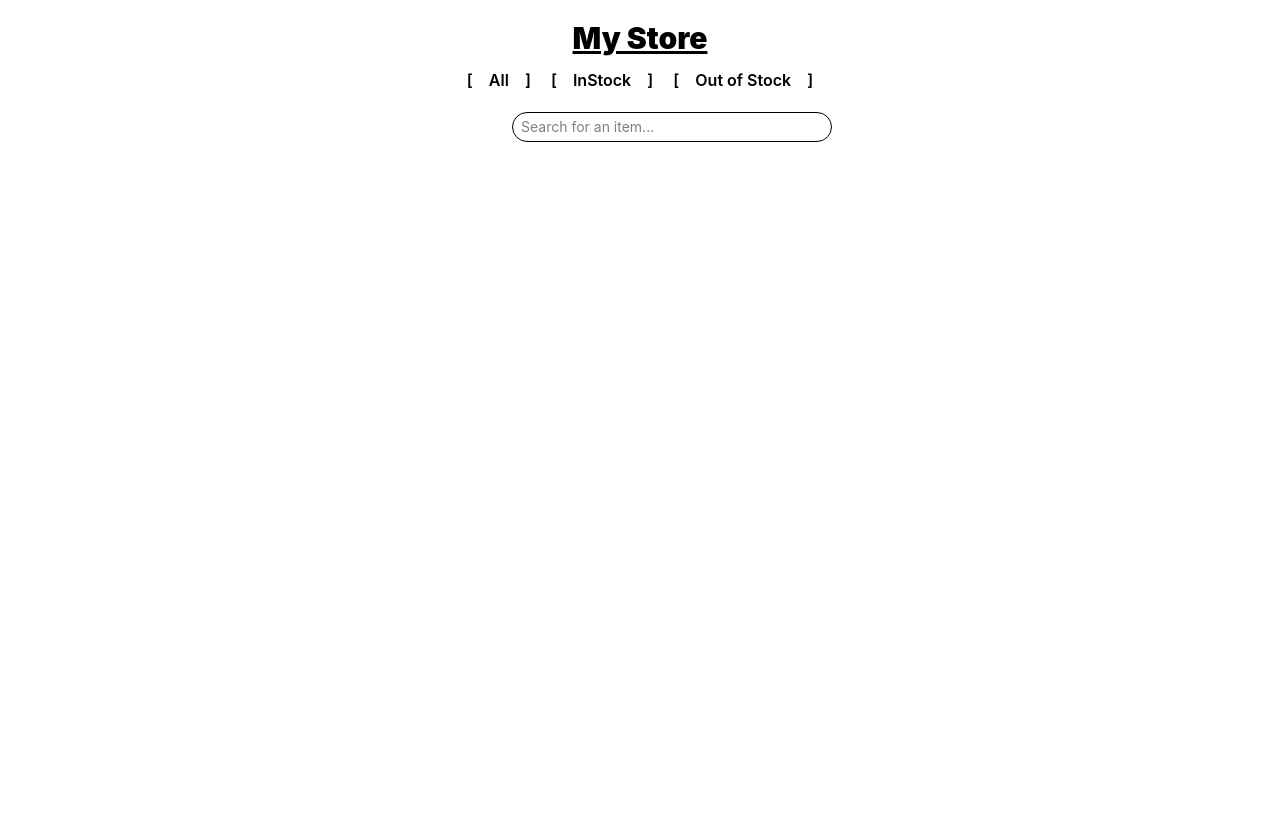
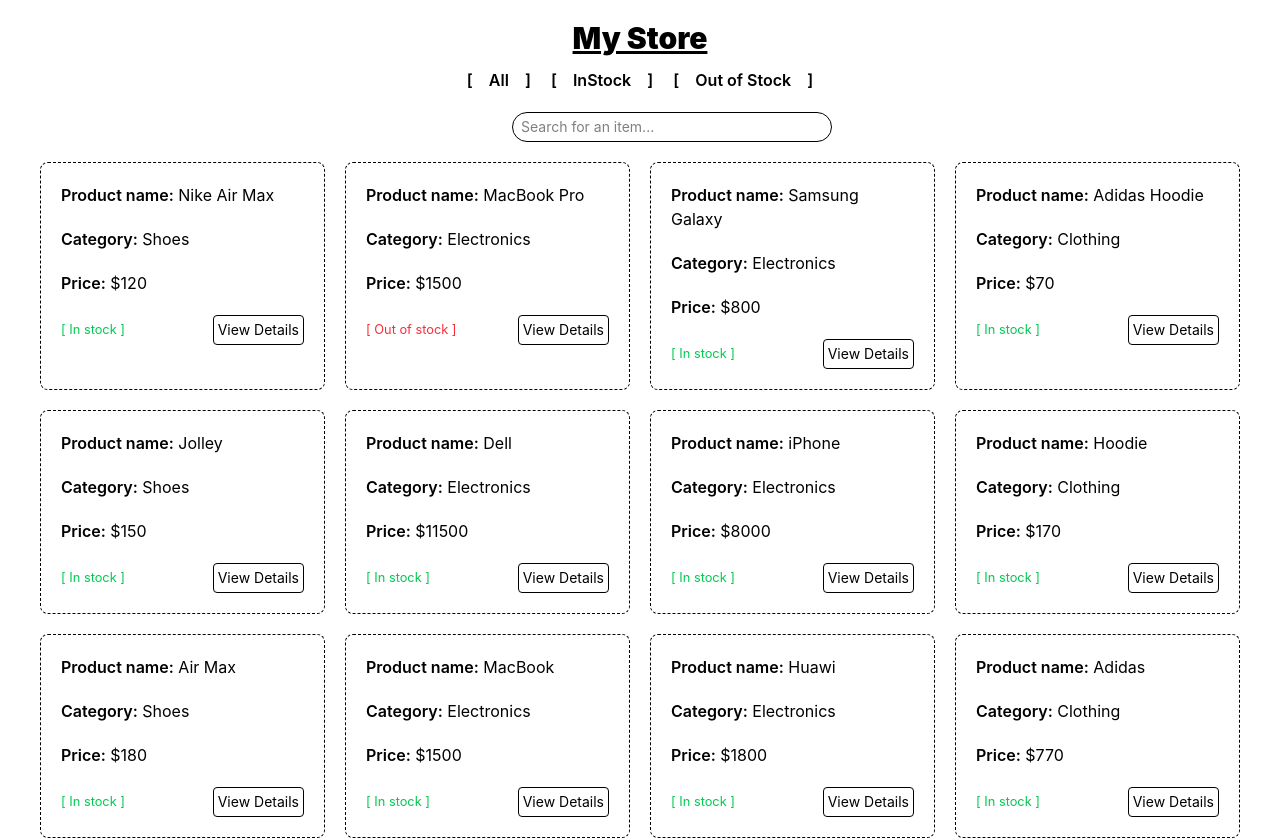
Before and after one commit to terhemeniorwua-png/e-commerce-admin-dashboard, a React (Vite) app: page / in a window 1280 px wide. Before the commit the page ends 800 px from the top, so only its background shows below. Built offline with nearby package versions, Linux system fonts and the light colour scheme.

Commit message:
created the productlist and button component

```diff
--- a/src/App.jsx
+++ b/src/App.jsx
@@ -2,6 +2,7 @@
 import './App.css'
 import Header from './component/Header'
 import SearchProduct from './component/Search'
+import ProductList from './component/ProductList'
 
 function App() {
   const [count, setCount] = useState(0)
@@ -99,6 +100,8 @@
       <Header />
       <SearchProduct />
 
+      <ProductList product={products}/>
+
     </>
   )
 }
--- /dev/null
+++ b/src/component/Button.jsx
@@ -0,0 +1,8 @@
+
+const Button = ({label, functionality}) => {
+    return (
+        <button onClick={functionality} className="border p-1 rounded text-sm">{label}</button>
+     );
+}
+
+export default Button;
--- a/src/component/ProductList.jsx
+++ b/src/component/ProductList.jsx
@@ -0,0 +1,40 @@
+import { useState } from "react";
+import Button from "./Button";
+
+const ProductList = ({product}) => {
+
+    const [selectedProduct, setSeletedProduct] = useState(product)
+
+    const displayDetails = id =>{
+        let clickedProduct = product.find(item => item.id === id)
+        setSeletedProduct(clickedProduct)
+
+    }
+
+
+
+    return (
+        <>
+            <div className="grid lg:grid-cols-4 gap-5 px-10 mt-5">
+                {
+                    product.map(item =>{
+                        return(
+                            <div key={item.id} className="border border-dashed rounded-lg p-5 space-y-5">
+                                   <h1><span className="font-semibold">Product name:</span> {item.name}</h1>
+                                   <p><span className="font-semibold">Category:</span> {item.category}</p>
+                                   <p><span className="font-semibold">Price:</span> ${item.price} </p>
+
+                                    <div className="flex justify-between items-center">
+                                        <small className={item.inStock === true? 'text-green-500': 'text-red-500' }>[ {item.inStock === true? 'In stock': 'Out of stock' } ]</small>
+                                        <Button label='View Details' functionality={()=>{displayDetails(item.id)}}/>
+                                    </div>
+                            </div>
+                        )
+                    })
+                }
+            </div>
+        </>
+     );
+}
+
+export default ProductList;
--- a/src/component/Search.jsx
+++ b/src/component/Search.jsx
@@ -3,7 +3,7 @@
     return (
         <>
             <div className="w-full">
-                <input type="search" className="border pl-2 text-sm rounded-2xl w-[25%] py-1 ml-[40%] mt-5" placeholder="Search for an item..."/>
+                <input type="search" className="border pl-2 text-sm rounded-2xl w-[70%] lg:w-[25%] py-1 ml-[20%] lg:ml-[40%] mt-5" placeholder="Search for an item..."/>
             </div>
         </>
      );
```
Also changed, not shown: src/component/ProductCard.jsx (+39 -0 lines), src/component/ProductDetails.jsx (+11 -0 lines).
